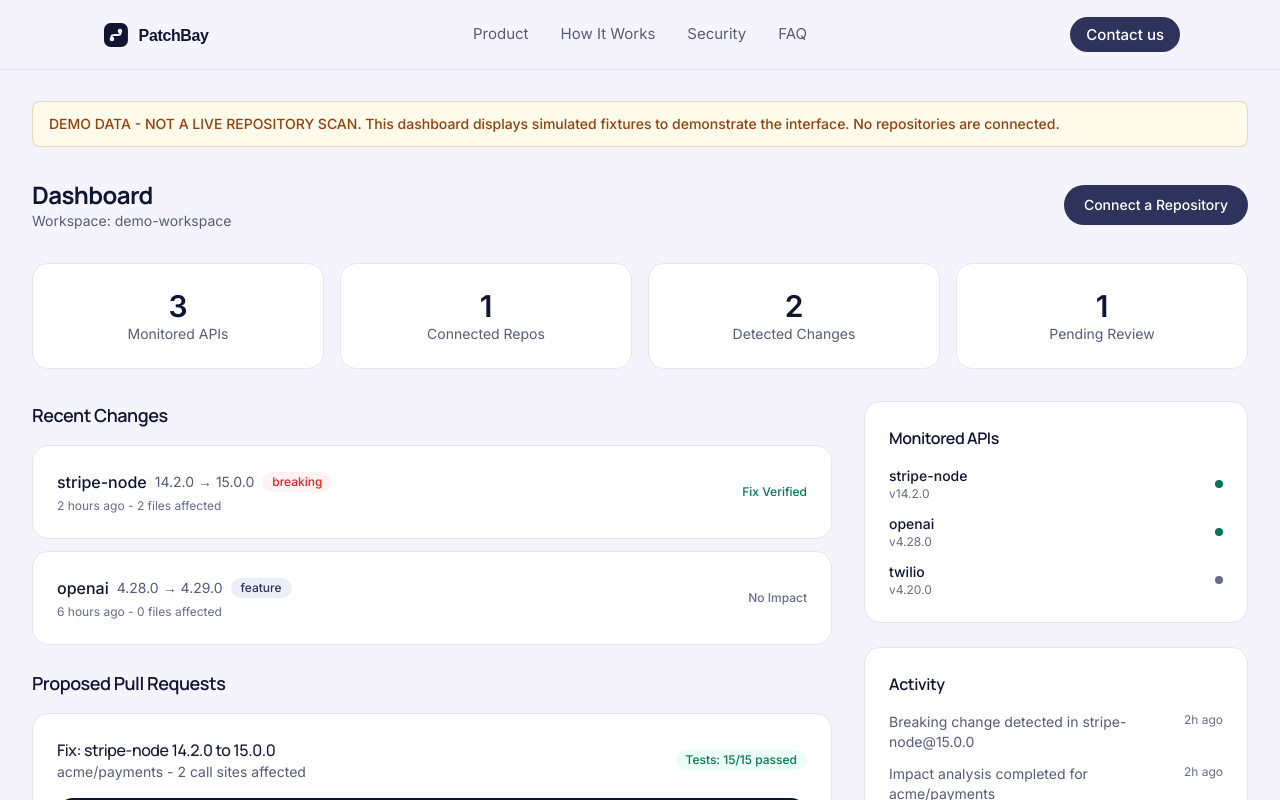
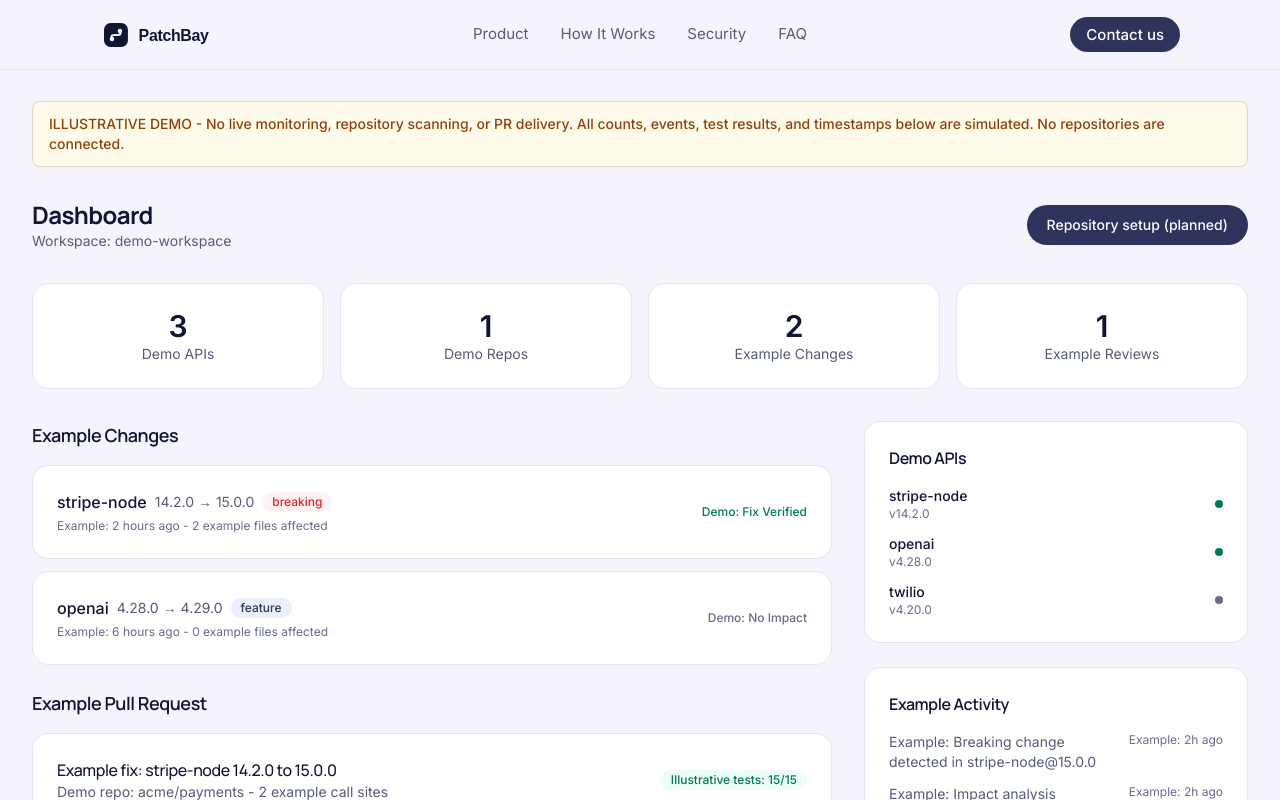
Before and after one commit to Nitish-1303/Patchversion, a Next.js app in the folder packages/site/: page /dashboard in a window 1280 px wide. Shown: the top 800 px of the page. Built offline with nearby package versions, Linux system fonts and the light colour scheme.

Commit message:
docs: label dashboard states as illustrative demo

```diff
--- a/packages/site/src/app/dashboard/page.tsx
+++ b/packages/site/src/app/dashboard/page.tsx
@@ -4,8 +4,8 @@ export default function DashboardPage() {
       {/* Demo banner */}
       <div className="bg-warning-bg border border-warning/20 rounded-lg px-4 py-3 mb-8">
         <p className="text-sm text-warning font-medium">
-          DEMO DATA - NOT A LIVE REPOSITORY SCAN. This dashboard displays simulated fixtures
-          to demonstrate the interface. No repositories are connected.
+          ILLUSTRATIVE DEMO - No live monitoring, repository scanning, or PR delivery.
+          All counts, events, test results, and timestamps below are simulated. No repositories are connected.
         </p>
       </div>
 
@@ -14,23 +14,23 @@ export default function DashboardPage() {
           <h1 className="text-2xl font-bold">Dashboard</h1>
           <p className="text-sm text-text-secondary">Workspace: demo-workspace</p>
         </div>
-        <a href="/signup" className="btn-primary text-sm">Connect a Repository</a>
+        <a href="/signup" className="btn-primary text-sm">Repository setup (planned)</a>
       </div>
 
       {/* Stats */}
       <div className="grid grid-cols-2 lg:grid-cols-4 gap-4 mb-8">
-        <StatCard label="Monitored APIs" value="3" />
-        <StatCard label="Connected Repos" value="1" />
-        <StatCard label="Detected Changes" value="2" />
-        <StatCard label="Pending Review" value="1" />
+        <StatCard label="Demo APIs" value="3" />
+        <StatCard label="Demo Repos" value="1" />
+        <StatCard label="Example Changes" value="2" />
+        <StatCard label="Example Reviews" value="1" />
       </div>
 
       <div className="grid lg:grid-cols-3 gap-8">
         {/* Main content */}
         <div className="lg:col-span-2 space-y-6">
-          {/* Detected Changes */}
+          {/* Example Changes */}
           <section>
-            <h2 className="text-lg font-semibold mb-4">Recent Changes</h2>
+            <h2 className="text-lg font-semibold mb-4">Example Changes</h2>
             <div className="space-y-3">
               <ChangeCard
                 package="stripe-node"
@@ -55,14 +55,14 @@ export default function DashboardPage() {
 
           {/* Proposed PR */}
           <section>
-            <h2 className="text-lg font-semibold mb-4">Proposed Pull Requests</h2>
+            <h2 className="text-lg font-semibold mb-4">Example Pull Request</h2>
             <div className="card">
               <div className="flex items-center justify-between mb-4">
                 <div>
-                  <h3 className="font-medium">Fix: stripe-node 14.2.0 to 15.0.0</h3>
-                  <p className="text-sm text-text-secondary">acme/payments - 2 call sites affected</p>
+                  <h3 className="font-medium">Example fix: stripe-node 14.2.0 to 15.0.0</h3>
+                  <p className="text-sm text-text-secondary">Demo repo: acme/payments - 2 example call sites</p>
                 </div>
-                <span className="badge-success">Tests: 15/15 passed</span>
+                <span className="badge-success">Illustrative tests: 15/15</span>
               </div>
 
               <div className="code-block text-xs mb-4">
@@ -73,7 +73,7 @@ export default function DashboardPage() {
 
               <div className="flex items-center justify-between">
                 <div className="text-xs text-text-tertiary">
-                  Coverage: 2 of 2 call sites verified | Verification: local test run
+                  Illustrative coverage: 2/2 | No live verification
                 </div>
                 <div className="flex gap-2">
                   <button className="btn-secondary text-xs" disabled title="Demo mode - no real PR">View Full Diff</button>
@@ -86,9 +86,9 @@ export default function DashboardPage() {
 
         {/* Sidebar */}
         <div className="space-y-6">
-          {/* Monitored APIs */}
+          {/* Demo APIs */}
           <section className="card">
-            <h3 className="font-semibold mb-4">Monitored APIs</h3>
+            <h3 className="font-semibold mb-4">Demo APIs</h3>
             <div className="space-y-3">
               <MonitoredAPI name="stripe-node" version="14.2.0" status="watching" />
               <MonitoredAPI name="openai" version="4.28.0" status="watching" />
@@ -98,7 +98,7 @@ export default function DashboardPage() {
 
           {/* Activity */}
           <section className="card">
-            <h3 className="font-semibold mb-4">Activity</h3>
+            <h3 className="font-semibold mb-4">Example Activity</h3>
             <div className="space-y-3 text-sm">
               <ActivityItem text="Breaking change detected in stripe-node@15.0.0" time="2h ago" />
               <ActivityItem text="Impact analysis completed for acme/payments" time="2h ago" />
@@ -135,10 +135,10 @@ function ChangeCard({ package: pkg, from, to, severity, time, affectedFiles, sta
             {severity}
           </span>
         </div>
-        <p className="text-xs text-text-tertiary">{time} - {affectedFiles} file{affectedFiles !== 1 ? 's' : ''} affected</p>
+        <p className="text-xs text-text-tertiary">Example: {time} - {affectedFiles} example file{affectedFiles !== 1 ? 's' : ''} affected</p>
       </div>
       <span className={`text-xs font-medium ${status === 'fix-verified' ? 'text-success' : 'text-text-tertiary'}`}>
-        {status === 'fix-verified' ? 'Fix Verified' : 'No Impact'}
+        {status === 'fix-verified' ? 'Demo: Fix Verified' : 'Demo: No Impact'}
       </span>
     </div>
   );
@@ -151,7 +151,7 @@ function MonitoredAPI({ name, version, status }: { name: string; version: string
         <p className="text-sm font-medium">{name}</p>
         <p className="text-xs text-text-tertiary">v{version}</p>
       </div>
-      <span className={`w-2 h-2 rounded-full ${status === 'watching' ? 'bg-success' : 'bg-text-tertiary'}`} />
+      <span role="img" aria-label={`Illustrative ${status === 'watching' ? 'active' : 'paused'} state; no live polling`} className={`w-2 h-2 rounded-full ${status === 'watching' ? 'bg-success' : 'bg-text-tertiary'}`} />
     </div>
   );
 }
@@ -159,8 +159,8 @@ function MonitoredAPI({ name, version, status }: { name: string; version: string
 function ActivityItem({ text, time }: { text: string; time: string }) {
   return (
     <div className="flex justify-between">
-      <p className="text-text-secondary">{text}</p>
-      <p className="text-text-tertiary text-xs flex-shrink-0 ml-2">{time}</p>
+      <p className="text-text-secondary">Example: {text}</p>
+      <p className="text-text-tertiary text-xs flex-shrink-0 ml-2">Example: {time}</p>
     </div>
   );
 }
```
